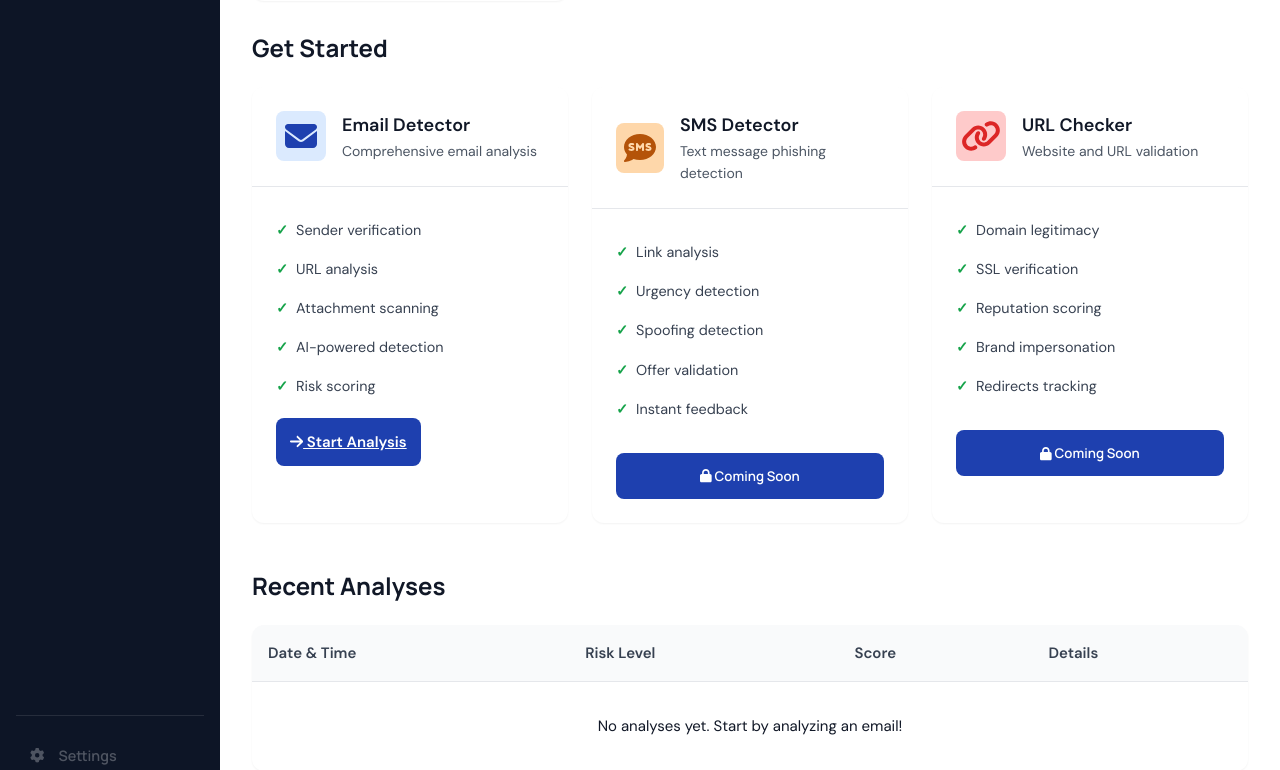
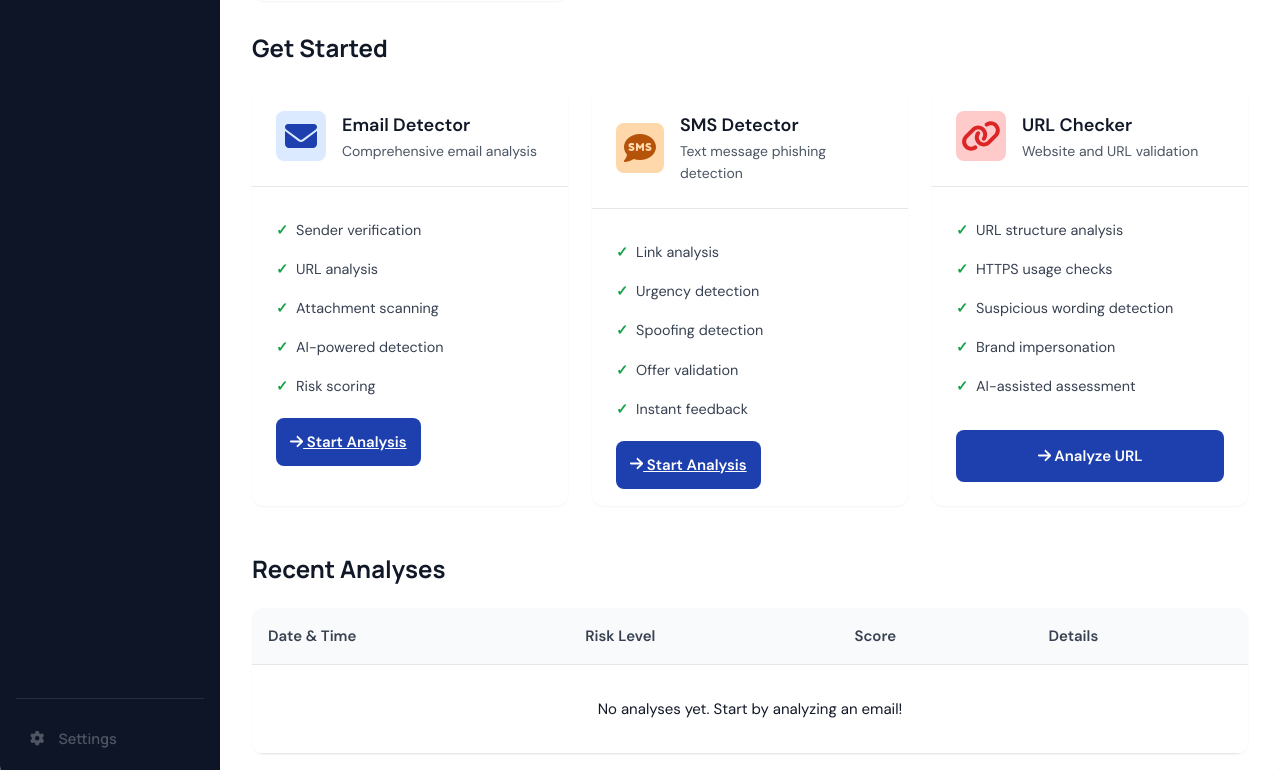
Before and after one commit to jiyagdoss-tech/AI_Phishing_Shield, a Flask app: page /dashboard in a window 1280 px wide. Shown: the part 856-1626 px from the top of the page. Run offline with Flask 3, Linux system fonts and the light colour scheme; data that the repository does not hold is empty; parts of the project's set-up code (start-up, migrations or seed data) failed here and were passed over.

Commit message:
Update dashboard.html

```diff
--- a/templates/dashboard.html
+++ b/templates/dashboard.html
@@ -102,9 +102,9 @@
                     <li>Offer validation</li>
                     <li>Instant feedback</li>
                 </ul>
-                <button class="btn-block" disabled title="Coming soon">
-                    <i class="fas fa-lock"></i> Coming Soon
-                </button>
+                <a href="{{ url_for('sms_analyzer') }}" class="btn-block">
+                    <i class="fas fa-arrow-right"></i> Start Analysis
+                </a>
             </div>
         </div>
 
@@ -121,15 +121,15 @@
             </div>
             <div class="detector-card-body">
                 <ul class="detector-features">
-                    <li>Domain legitimacy</li>
-                    <li>SSL verification</li>
-                    <li>Reputation scoring</li>
+                    <li>URL structure analysis</li>
+                    <li>HTTPS usage checks</li>
+                    <li>Suspicious wording detection</li>
                     <li>Brand impersonation</li>
-                    <li>Redirects tracking</li>
+                    <li>AI-assisted assessment</li>
                 </ul>
-                <button class="btn-block" disabled title="Coming soon">
-                    <i class="fas fa-lock"></i> Coming Soon
-                </button>
+                <a href="{{ url_for('url_analyzer') }}" class="btn-block" style="display: block; text-align: center; text-decoration: none;">
+                    <i class="fas fa-arrow-right"></i> Analyze URL
+                </a>
             </div>
         </div>
     </div>
```
